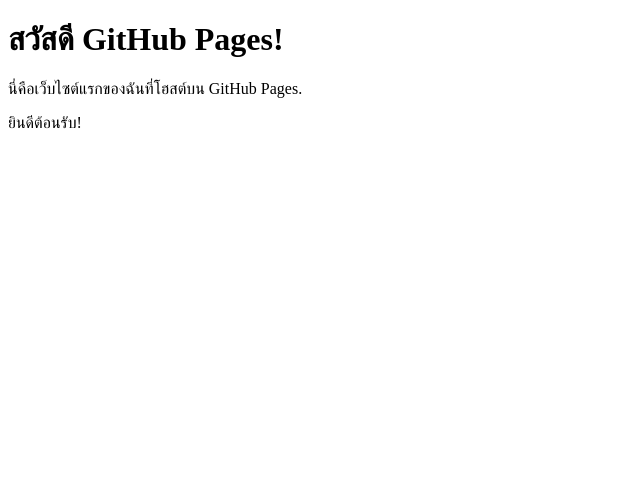
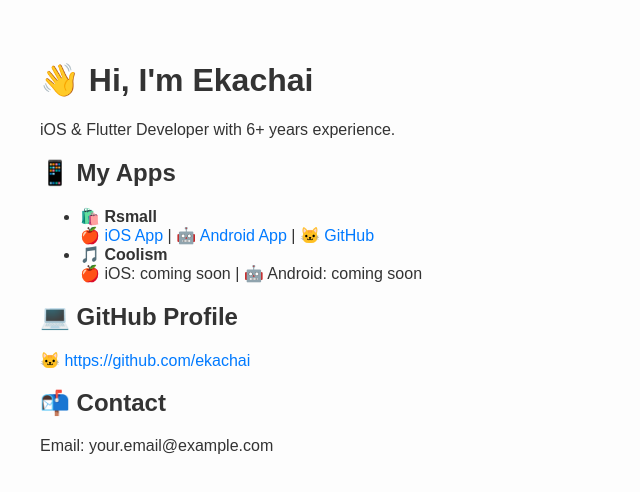
Before and after one commit to pHBrise/phbrise.github.io, a plain HTML site: page index.html in a window 1280 px wide. Shown: the whole page, without its empty margins (0-640 px from the left). Drawn offline with Linux system fonts and the light colour scheme.

Commit message:
Update index.html

```diff
--- a/index.html
+++ b/index.html
@@ -1,12 +1,35 @@
 <!DOCTYPE html>
-<html>
+<html lang="en">
 <head>
-    <title>เว็บไซต์ของฉัน</title>
-    <link rel="stylesheet" href="style.css">
+  <meta charset="UTF-8" />
+  <meta name="viewport" content="width=device-width, initial-scale=1.0"/>
+  <title>Ekachai | iOS & Flutter Developer</title>
+  <style>
+    body { font-family: sans-serif; padding: 2rem; background: #fdfdfd; color: #333; }
+    img { border-radius: 12px; max-width: 200px; }
+    a { color: #007aff; text-decoration: none; }
+  </style>
 </head>
 <body>
-    <h1>สวัสดี GitHub Pages!</h1>
-    <p>นี่คือเว็บไซต์แรกของฉันที่โฮสต์บน GitHub Pages.</p>
-    <p>ยินดีต้อนรับ!</p>
+  <h1>👋 Hi, I'm Ekachai</h1>
+  <p>iOS & Flutter Developer with 6+ years experience.</p>
+
+  <h2>📱 My Apps</h2>
+  <ul>
+    <li>🛍️ <strong>Rsmall</strong><br>
+      🍎 <a href="https://apps.apple.com/app/id1234567890">iOS App</a> |
+      🤖 <a href="https://play.google.com/store/apps/details?id=com.rsmall.app">Android App</a> |
+      🐱 <a href="https://github.com/your-username/rsmall">GitHub</a>
+    </li>
+    <li>🎵 <strong>Coolism</strong><br>
+      🍎 iOS: coming soon | 🤖 Android: coming soon
+    </li>
+  </ul>
+
+  <h2>💻 GitHub Profile</h2>
+  <p>🐱 <a href="https://github.com/ekachai">https://github.com/ekachai</a></p>
+
+  <h2>📬 Contact</h2>
+  <p>Email: your.email@example.com</p>
 </body>
 </html>
```
